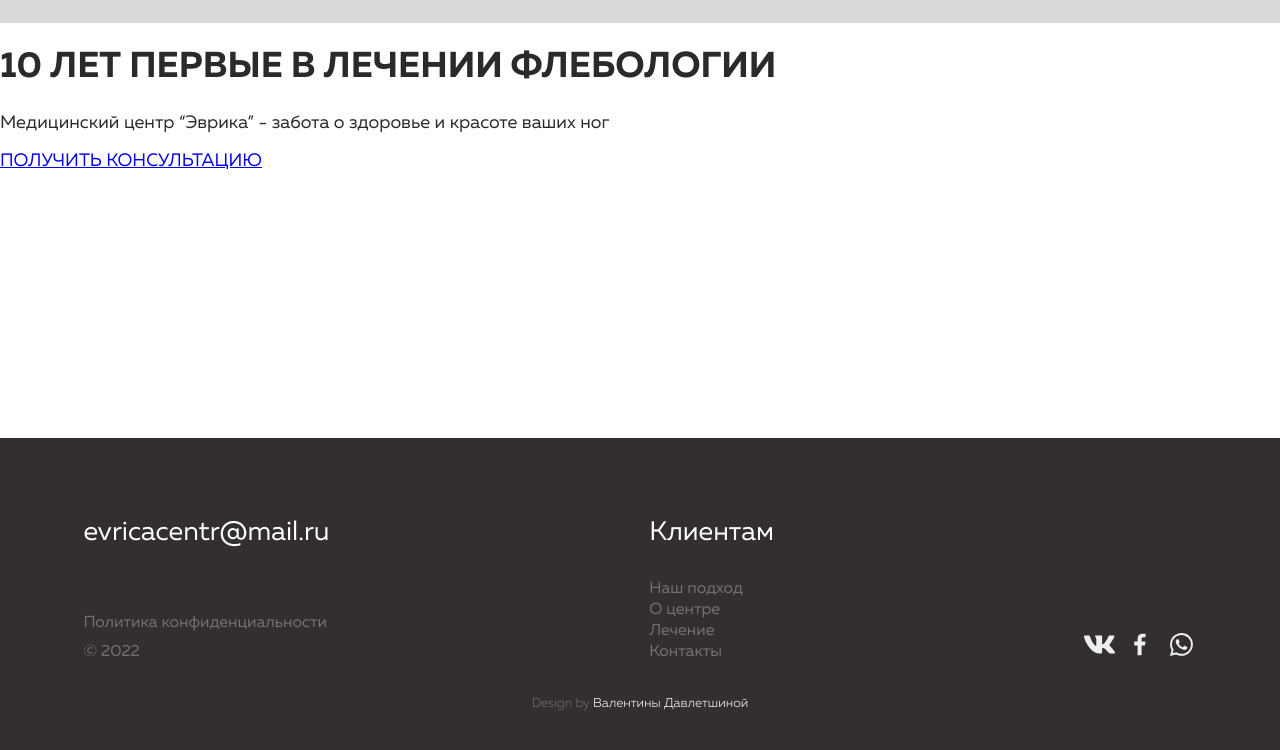
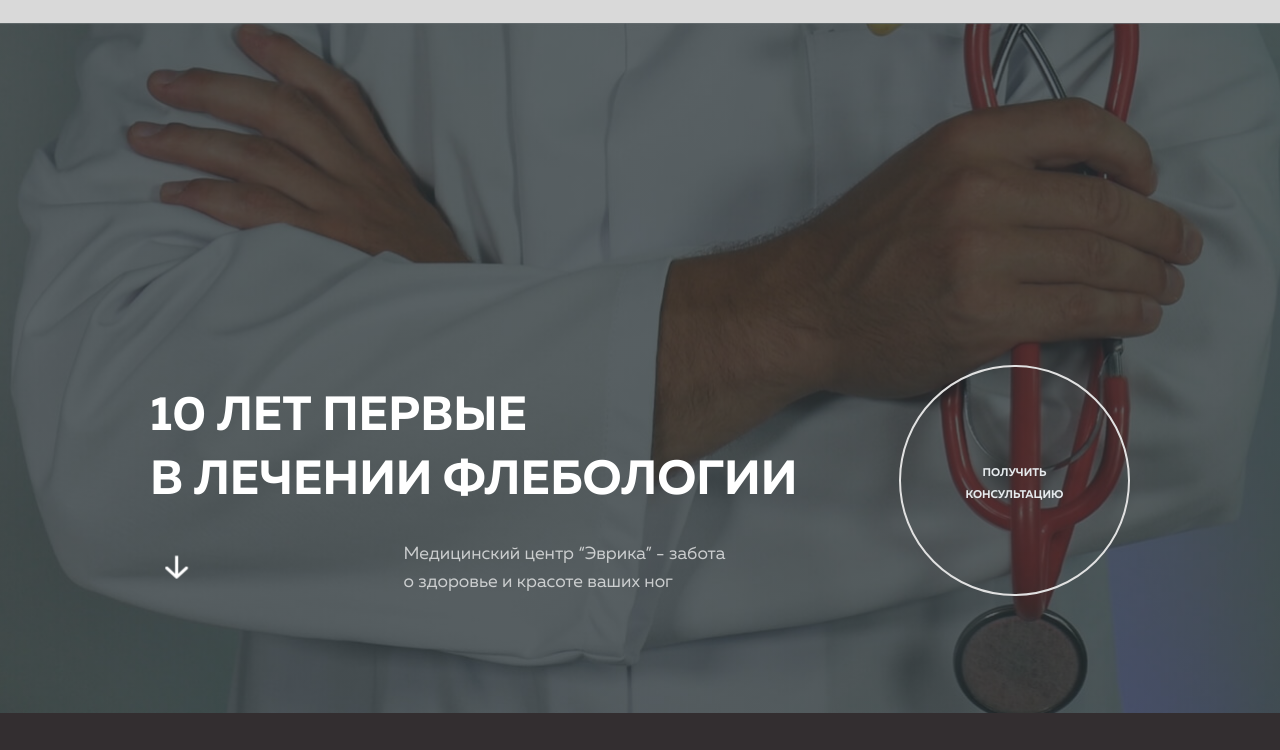
Before and after one commit to WadimSh/evrika, a website built with webpack: page src/index.html in a window 1280 px wide. Shown: the part 50-800 px from the top of the page. Built offline with nearby package versions, Linux system fonts and the light colour scheme.

Commit message:
fix: сверстан для десктопа блок cover

```diff
--- a/src/blocks/main/cover/cover.css
+++ b/src/blocks/main/cover/cover.css
@@ -0,0 +1,115 @@
+.cover {
+  width: 100%;
+  height: 60vh;
+  min-height: 690px;
+  background-image: linear-gradient(rgba(1, 14, 19, 0.6), rgba(1, 14, 19, 0.6)), url(../../../images/cover.jpg);
+  background-position: center center;
+  background-repeat: no-repeat;
+  background-size: cover;
+  display: flex;
+  justify-content: center;
+  align-items: flex-end;
+}
+
+.cover__wrapper {
+  margin-bottom: 117px;
+  display: grid;
+  grid-template-areas:
+    "title title batton"
+    "arrow subtitle batton";
+}
+
+.cover__title {
+  margin: 20px 0 27px;
+  grid-area: title;
+  font-weight: 700;
+  font-size: 3rem;
+  line-height: 64px;
+  color: var(--font-footer-color);
+  width: 675px;
+}
+
+.cover__subtitle {
+  margin: 0;
+  grid-area: subtitle;
+  width: 373px;
+  font-weight: 400;
+  font-size: 1.1rem;
+  line-height: 28px;
+  color: var(--font-footer-color);
+  opacity: .7;
+}
+
+.cover__arrow {
+  grid-area: arrow;
+  background: url(../../../images/arrow.svg) no-repeat;
+  height: 25px;
+  margin: 10px 190px 0 15px;
+  animation: shake 3s linear alternate infinite;
+  transition: .5s;
+}
+
+.cover__arrow:hover {
+  animation: none;
+}
+
+.cover__link {
+  grid-area: batton;
+  height: 231px;
+  width: 231px;
+  box-sizing: border-box;
+  border: 2px solid var(--ellipse-colore);
+  border-radius: 50%;
+  text-decoration: none;
+  text-align: center;
+  font-weight: 700;
+  font-size: .7rem;
+  line-height: 22px;
+  color: var(--advantage-background);
+  padding: 94.75px 44.5px;
+  margin-left: 74px;
+}
+
+.cover__link:hover {
+  animation: wiggle 3s linear;
+}
+
+@keyframes shake {
+  0% {
+    transform: scale(.9,1.1) translateY(-5px);
+    transition: transform 1s;
+  }
+  25% {
+    transform: scale(1.1,.9) translateY(10px);
+  }
+  50% {
+    transform: scale(.9,1.1) translateY(-4px);
+    transition: transform .7s;
+  }
+  75% {
+    transform: scale(1.05,.95) translateY(10px);
+  }
+  100% {
+    transform: scale(1,1) translateY(-2px);
+    transition: transform .3s;
+  }
+}
+
+@keyframes wiggle {
+  0% {
+    transform: rotate(0);
+    transition: transform .7s;
+  }
+  25% {
+    transform: scale(1.1) rotate(18deg);
+    transition: transform 1s;
+  }
+  75% {
+    transform: rotate(-10deg);
+    transition: transform .3s;
+  }
+  100% {
+    transform: rotate(0);
+    transition: transform .7s;
+  }
+}
--- a/src/blocks/page/page.css
+++ b/src/blocks/page/page.css
@@ -16,6 +16,7 @@
   --advantage-background: #e5e9ec;
   --reviews-contacts-background: #e8e8e8;
   --team-background: #f3f3f3;
+  --ellipse-colore: #e1e1e1;
   --font-color: #2b292a;
   --font-footer-color: #fff;
   --font-footer-link: rgba(255, 255, 255, .32);
--- a/src/index.html
+++ b/src/index.html
@@ -34,12 +34,11 @@
   <main class="main">
     <section class="cover">
       <div class="cover__wrapper">
-        <h1 class="cover__title">10 ЛЕТ ПЕРВЫЕ В ЛЕЧЕНИИ ФЛЕБОЛОГИИ</h1>
-        <p class="cover__subtitle">Медицинский центр “Эврика” - забота о здоровье и красоте ваших ног</p>
+        <h1 class="cover__title">10 ЛЕТ ПЕРВЫЕ В&nbsp;ЛЕЧЕНИИ&nbsp;ФЛЕБОЛОГИИ</h1>
+        <p class="cover__subtitle">Медицинский центр “Эврика” - забота о&nbsp;здоровье и красоте ваших ног</p>
         <span class="cover__arrow"></span>
         <a href="#offert" class="cover__link">ПОЛУЧИТЬ КОНСУЛЬТАЦИЮ</a>
       </div>
-
     </section>
     <section class="about">
       <div class="anchor" id="about"></div>
```
Also changed, not shown: src/images/arrow.svg (added), src/images/cover.jpg (added).
